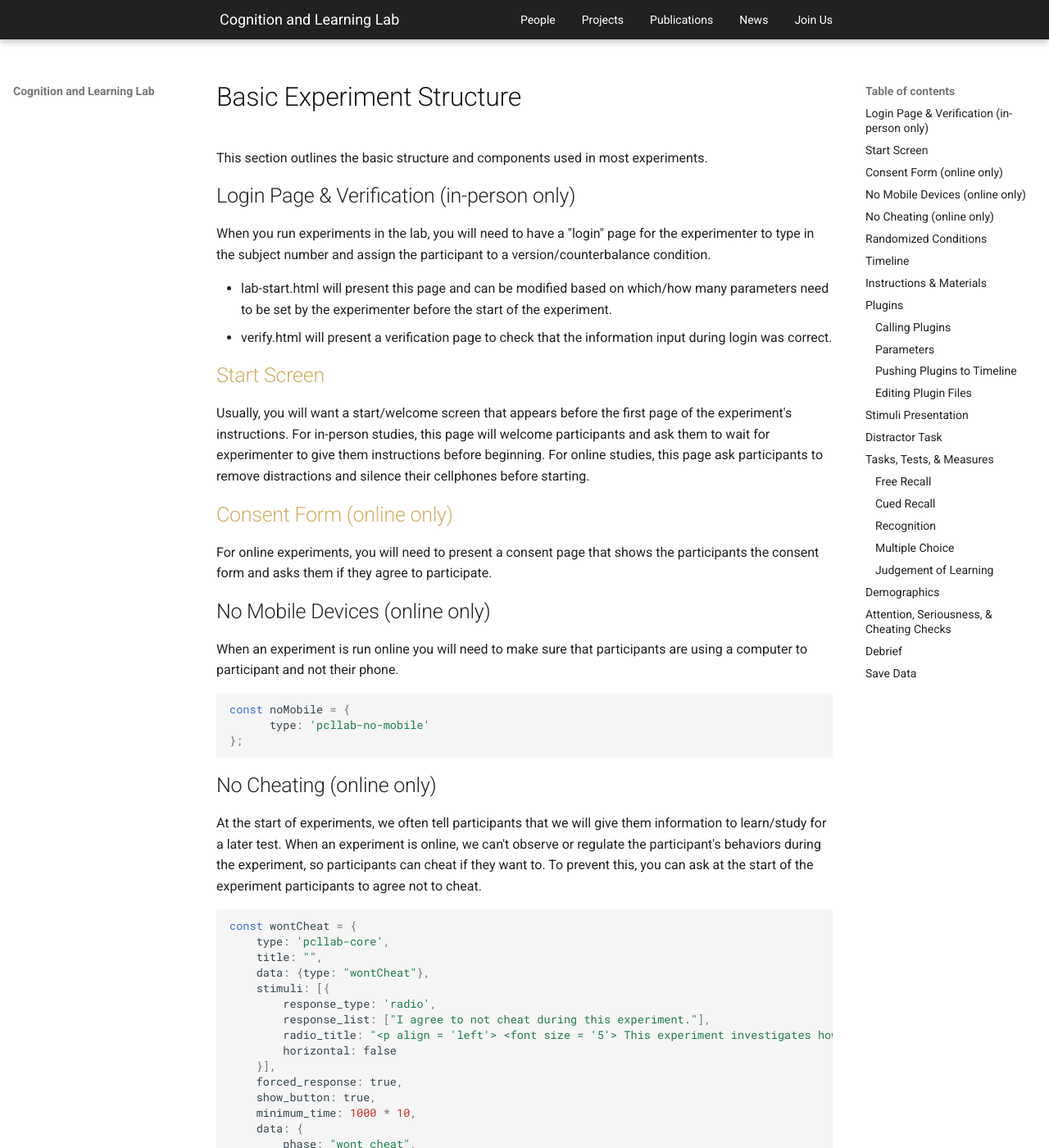
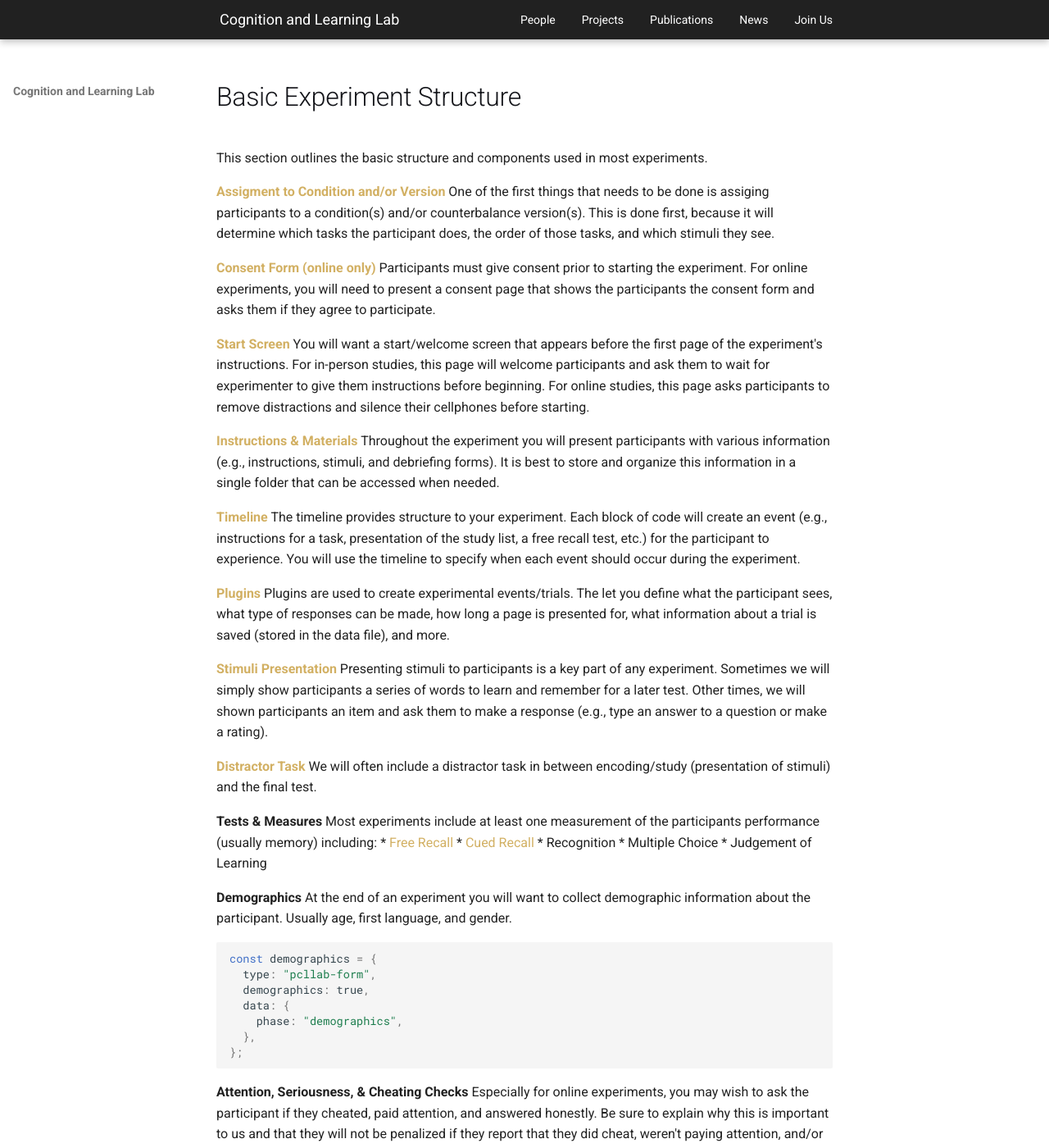
Before and after one commit to shivanya-chandra/pcllab.github.io, an MkDocs documentation site: the page built from docs/handbook/programming-guide/basic-experiment-structure.md, in a window 1280 px wide and 1400 px high. Shown: the whole window at 82% size. Built offline with MkDocs 1.6.1 and Material for MkDocs 9.7.7, drawn with Linux system fonts in a browser that asks for light colours; comment, search, counter and statistics services are not loaded; some of the changed text lies outside the part shown.

Commit message:
more programming guide updates

````diff
--- a/docs/handbook/programming-guide/basic-experiment-structure.md
+++ b/docs/handbook/programming-guide/basic-experiment-structure.md
@@ -2,91 +2,40 @@
 
 This section outlines the basic structure and components used in most experiments.
 
-## Login Page & Verification (in-person only)
+**[Assigment to Condition and/or Version](counterbalence.md)**
+One of the first things that needs to be done is assiging participants to a condition(s) and/or counterbalance version(s). This is done first, because it will determine which tasks the participant does, the order of those tasks, and which stimuli they see.
 
-When you run experiments in the lab, you will need to have a "login" page for the experimenter to type in the subject number and assign the participant to a version/counterbalance condition.
+**[Consent Form (online only)](materials/#consent.md)**
+Participants must give consent prior to starting the experiment. For online experiments, you will need to present a consent page that shows the participants the consent form and asks them if they agree to participate.
 
-- lab-start.html will present this page and can be modified based on which/how many parameters need to be set by the experimenter before the start of the experiment.
-- verify.html will present a verification page to check that the information input during login was correct.
+**[Start Screen](starting.md)**
+You will want a start/welcome screen that appears before the first page of the experiment's instructions. For in-person studies, this page will welcome participants and ask them to wait for experimenter to give them instructions before beginning. For online studies, this page asks participants to remove distractions and silence their cellphones before starting.
 
+**[Instructions & Materials](materials.md)**
+Throughout the experiment you will present participants with various information (e.g., instructions, stimuli, and debriefing forms). It is best to store and organize this information in a single folder that can be accessed when needed.
 
-## [Start Screen](starting.md)
-
-Usually, you will want a start/welcome screen that appears before the first page of the experiment's instructions. For in-person studies, this page will welcome participants and ask them to wait for experimenter to give them instructions before beginning. For online studies, this page ask participants to remove distractions and silence their cellphones before starting.
-
-
-## [Consent Form (online only)](materials/#consent.md)
-
-For online experiments, you will need to present a consent page that shows the participants the consent form and asks them if they agree to participate.
-
-## No Mobile Devices (online only)
-
-When an experiment is run online you will need to make sure that participants are using a computer to participant and not their phone.
-
-```js
-const noMobile = {
-      type: 'pcllab-no-mobile'
-};
-```
-## No Cheating (online only)
-
-At the start of experiments, we often tell participants that we will give them information to learn/study for a later test. When an experiment is online, we can't observe or regulate the participant's behaviors during the experiment, so participants can cheat if they want to. To prevent this, you can ask at the start of the experiment participants to agree not to cheat.
-
-```js
-const wontCheat = {
-    type: 'pcllab-core',
-    title: "",
-    data: {type: "wontCheat"},
-    stimuli: [{
-        response_type: 'radio',
-        response_list: ["I agree to not cheat during this experiment."],
-        radio_title: "<p align = 'left'> <font size = '5'> This experiment investigates how people learn, remember, and forget. The validity of our results and our ability to further the understanding of human memory depends on how honestly and carefully you complete this experiment.<br><br> For this reason, it is imperative that you do not cheat in any way during the experiment.<br><br>Cheating in this experiment could involve writing down definitions, taking notes, using your phone, looking up information on the internet or in books, or copying/pasting.<br><br> <strong>Do you agree to not cheat during this experiment? </strong>",
-	    horizontal: false
-	}],
-	forced_response: true,
-	show_button: true,
-	minimum_time: 1000 * 10,
-    data: {
-        phase: "wont_cheat",
-    },
-};
-```
-
-## [Randomized Conditions](counterbalence.md)
-
-Sometimes (especially for in-person experiments) participants will be assigned to conditions by the experimenter. Other times, we will have the program randomly assign participants to conditions and or version. This is one of the first things that needs to be done because the condition(s) and/or counterbalance version(s) will determine what tasks the participant does, the order of those tasks, and which stimuli they see.
-
-## [Timeline](timeline.md)
-
+**[Timeline](timeline.md)**
 The timeline provides structure to your experiment. Each block of code will create an event (e.g., instructions for a task, presentation of the study list, a free recall test, etc.) for the participant to experience. You will use the timeline to specify when each event should occur during the experiment.
 
-## [Instructions & Materials](materials.md)
+**[Plugins](plugins.md)**
+Plugins are used to create experimental events/trials. The let you define what the participant sees, what type of responses can be made, how long a page is presented for, what information about a trial is saved (stored in the data file), and more.
 
-Throughout the experiment you will present participants with various information (e.g., instructions, stimuli, and debriefing forms). It is best to store and organize this information in a single folder that can be accessed when needed.
-
-## Plugins
-
-### Calling Plugins
-### Parameters
-### Pushing Plugins to Timeline
-### Editing Plugin Files
-
-## [Stimuli Presentation](study-list.md)
-
+**[Stimuli Presentation](study-list.md)**
 Presenting stimuli to participants is a key part of any experiment. Sometimes we will simply show participants a series of words to learn and remember for a later test. Other times, we will shown participants an item and ask them to make a response (e.g., type an answer to a question or make a rating).
 
-## [Distractor Task](distractor.md)
-
+**[Distractor Task](distractor.md)**
 We will often include a distractor task in between encoding/study (presentation of stimuli) and the final test.
 
-## Tasks, Tests, & Measures
-### [Free Recall](free-recall.md)
-### [Cued Recall](cued-recall.md)
-### Recognition
-### Multiple Choice
-### Judgement of Learning
+**Tests & Measures**
+Most experiments include at least one measurement of the participants performance (usually memory) including:
+* [Free Recall](free-recall.md)
+* [Cued Recall](cued-recall.md)
+* Recognition
+* Multiple Choice
+* Judgement of Learning
 
-## Demographics
+**Demographics**
+At the end of an experiment you will want to collect demographic information about the participant. Usually age, first language, and gender.
 
 ```js
 const demographics = {
@@ -98,9 +47,11 @@ const demographics = {
 };
 ```
 
-## Attention, Seriousness, & Cheating Checks
+**Attention, Seriousness, & Cheating Checks**
+Especially for online experiments, you may wish to ask the participant if they cheated, paid attention, and answered honestly. Be sure to explain why this is important to us and that they will not be penalized if they report that they did cheat, weren't paying attention, and/or didn't answer honestly.
 
-## [Debrief](materials/#debrief.md)
+**[Debrief](materials/#debrief.md)**
+The final page of the experiment will be the debrief form. For online experiments participants will be redirected to either SONA or mTurk from here.
 
-
-## [Save Data](saving-data.md)
+**[Save Data](saving-data.md)**
+When they reach the debrief form you will want to save their data to Jarvis. In you are running the experiment in-person you may also want to save a backup CSV file.
--- a/mkdocs.yml
+++ b/mkdocs.yml
@@ -94,29 +94,30 @@ nav:
           - Set up a VPN: handbook/connections-servers/VPN.md
           - LearningLab Shared Server: handbook/connections-servers/learninglab-shared.md
           - Jarvis: handbook/connections-servers/jarvis.md
-      - Lab Programming Guide:
+      - Web Programming Guide:
           - Necessary Programs: handbook/programming-guide/programs.md
           - Repositories: handbook/programming-guide/repositories.md
           - File Types: handbook/programming-guide/file-types.md
+          - Getting Started w/ jsPsych7: handbook/programming-guide/getting-started-jspsych-7.md
           - Basic Experiment Structure: handbook/programming-guide/basic-experiment-structure.md
-          - Getting Started w/ jsPsych7: handbook/programming-guide/getting-started-jspsych-7.md
-          - Unsorted Examples: handbook/programming-guide/unsorted-examples.md
+          - Versions and Counterbalences: handbook/programming-guide/counterbalence.md
           - Starting Experiments: handbook/programming-guide/starting.md
-          - Essentials: handbook/programming-guide/essentials.md
+          - Materials: handbook/programming-guide/materials.md
           - Timeline: handbook/programming-guide/timeline.md
-          - Materials: handbook/programming-guide/materials.md
-          - Versions and Counterbalences: handbook/programming-guide/counterbalence.md
-          - Presenting Text: handbook/programming-guide/read-text.md
-          - Study a List of Items: handbook/programming-guide/study-list.md
+          - Present Stimuli: handbook/programming-guide/study-list.md
+          - Distractor Tasks: handbook/programming-guide/distractor.md
           - Free Recall: handbook/programming-guide/free-recall.md
           - Cued Recall: handbook/programming-guide/cued-recall.md
-          - Distractor Tasks: handbook/programming-guide/distractor.md
           - Saving Data: handbook/programming-guide/saving-data.md
+          - Unsorted Examples: handbook/programming-guide/unsorted-examples.md
+          - Essentials: handbook/programming-guide/essentials.md
+          - Plugins: handbook/programming-guide/plugins.md
       - Resources:
           - Who's Who in the Psych Department: handbook/resources/whos-who.md
           - Recommendation Letters: handbook/resources/letters.md
           # File does not exist
           # - Graduate and Postdoctoral Training: resources/training.md
+          # - Job Search: handbook/resources/jobs.md
           - Travel Information: handbook/resources/travel.md
           - Journals: handbook/resources/journals.md
       - Misc:
````
Also changed, not shown: docs/handbook/programming-guide/materials.md (+2 -1 lines), docs/handbook/programming-guide/plugins.md (added, +6 -0 lines), docs/handbook/programming-guide/starting.md (+44 -1 lines), docs/handbook/resources/jobs.md (added).
